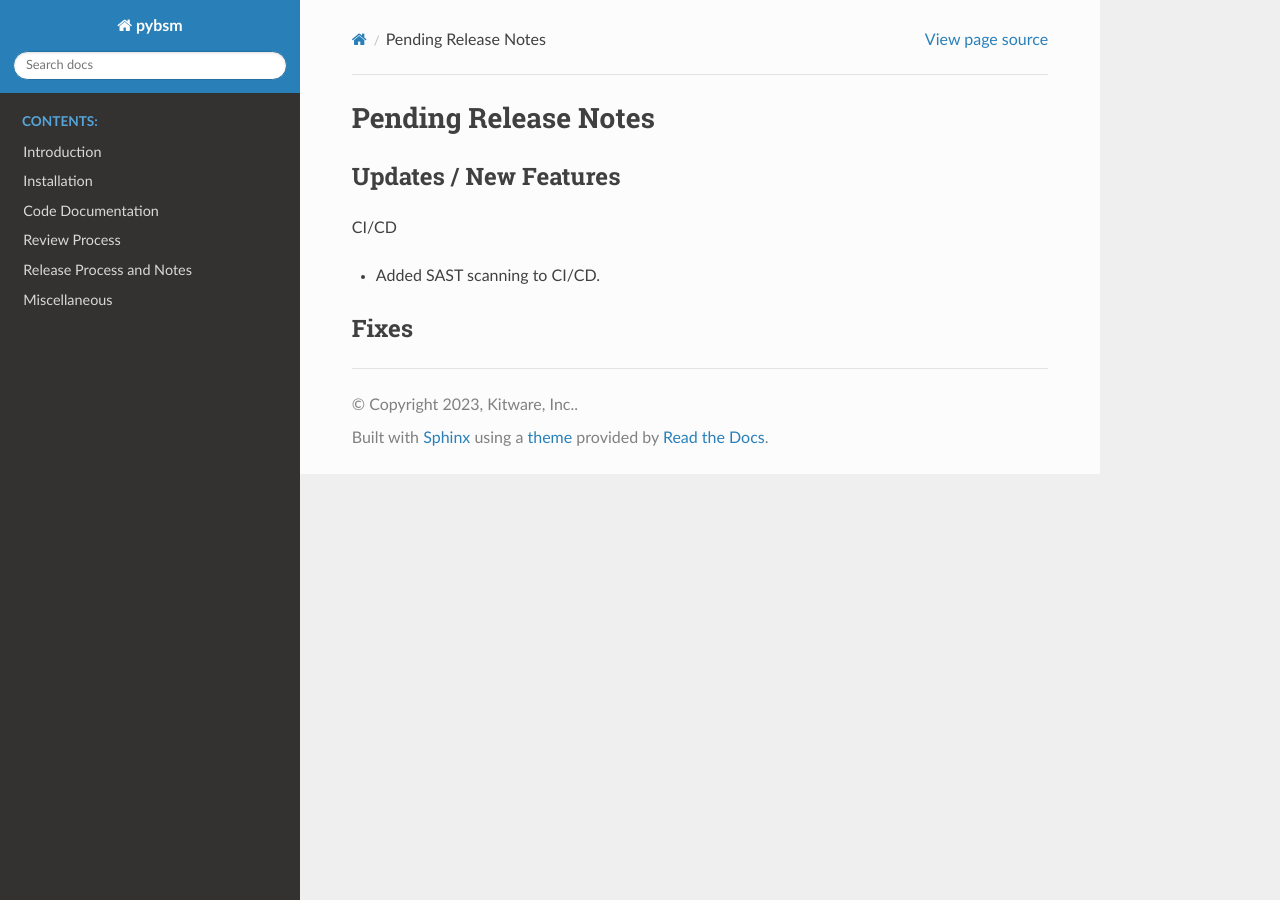
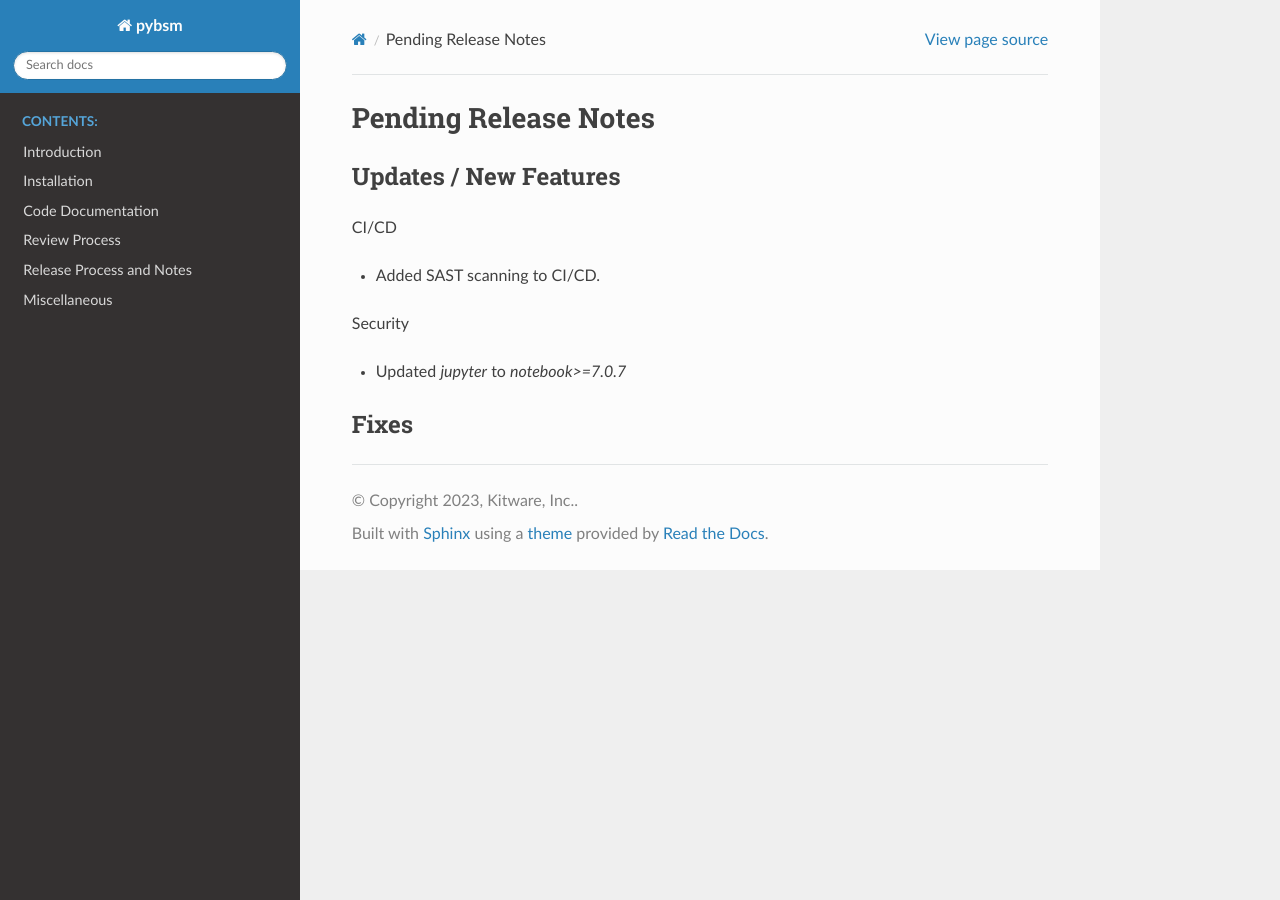
Before and after one commit to Kitware/pybsm, a Sphinx documentation site: the page built from docs/release_notes/pending_release.rst, in a window 1280 px wide. Built offline with Sphinx 7.4.7 and the Read the Docs theme 2.0.0, drawn with Linux system fonts in a browser that asks for light colours.

Commit message:
Updated jupyter to notebook>=7.0.7

```diff
--- a/docs/release_notes/pending_release.rst
+++ b/docs/release_notes/pending_release.rst
@@ -8,5 +8,9 @@ CI/CD
 
 * Added SAST scanning to CI/CD.
 
+Security
+
+* Updated `jupyter` to `notebook>=7.0.7`
+
 Fixes
 -----
--- a/pyproject.toml
+++ b/pyproject.toml
@@ -52,7 +52,7 @@ livereload = ">=2.6.3"
 mypy = ">=0.991"
 types-setuptools = ">=65.6.0.1"
 # Jupyter notebook testing
-jupyter = ">=1.0.0"
+notebook = ">=7.0.7"
 papermill = ">=2.4.0"
 # Testing
 coverage = ">=7.4.0"
```
Also changed, not shown: 1 other file.
